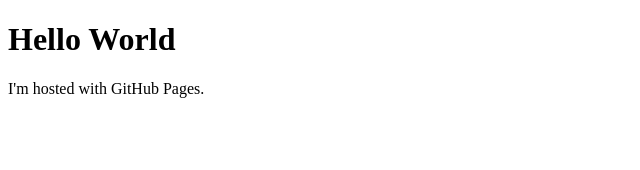
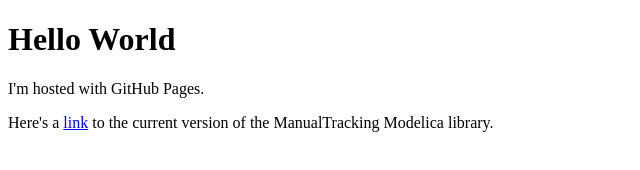
Before and after one commit to jjpotterkowski/jjpotterkowski.github.io, a plain HTML site: page index.html in a window 1280 px wide. Shown: the whole page, without its empty margins (0-640 px from the left). Drawn offline with Linux system fonts and the light colour scheme.

Commit message:
Added link to library

```diff
--- a/index.html
+++ b/index.html
@@ -3,5 +3,6 @@
 <body>
 <h1>Hello World</h1>
 <p>I'm hosted with GitHub Pages.</p>
+<p>Here's a <a href="https://github.com/jjpotterkowski/ManualTracking/archive/master.zip">link</a> to the current version of the ManualTracking Modelica library.</p>
 </body>
 </html>
```
